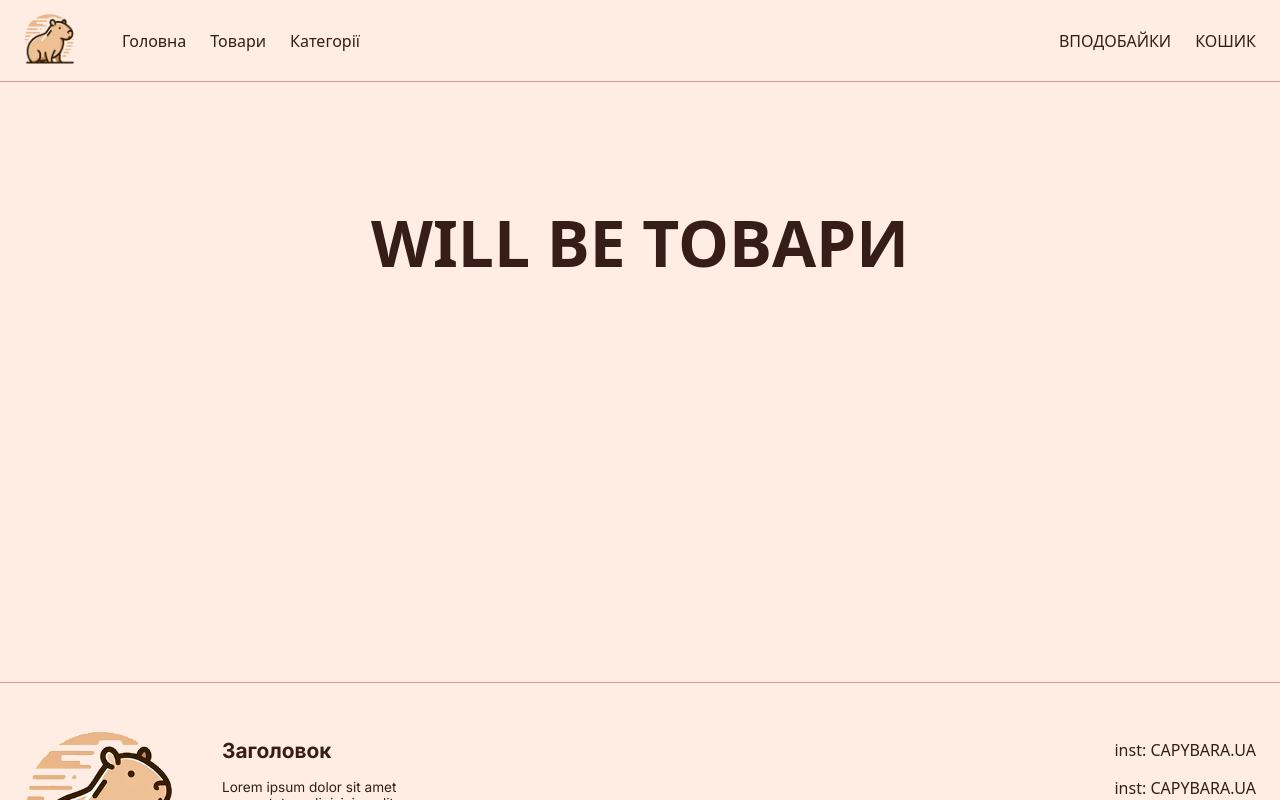
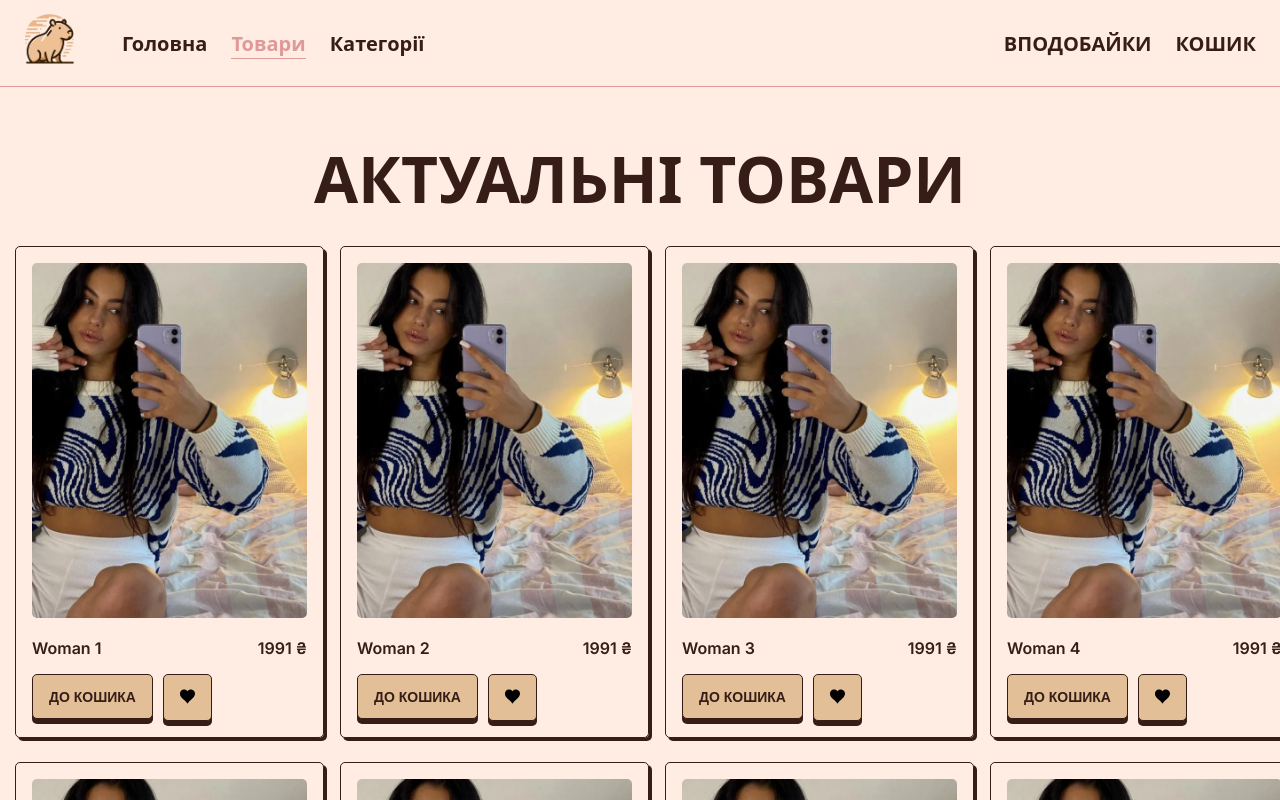
Before and after one commit to misha-mg/capybara-frontend, a SvelteKit app: page /items in a window 1280 px wide. Shown: the top 800 px of the page. Built offline with nearby package versions, Linux system fonts and the light colour scheme; a web font is replaced by a local one.

Commit message:
feature: menu items + items page

```diff
--- a/src/components/Header.svelte
+++ b/src/components/Header.svelte
@@ -1,3 +1,8 @@
+<script>
+  import { page } from "$app/stores";
+  $: currentRoute = $page.url;
+</script>
+
 <section id="header">
   <div class="container">
     <div class="header__left">
@@ -7,9 +12,23 @@
         </a>
       </div>
       <ul class="menu">
-        <li><a href="/">Головна <span></span></a></li>
-        <li><a href="/items">Товари <span></span></a></li>
-        <li><a href="/categories">Категорії <span></span></a></li>
+        <li>
+          <a href="/" class:active={currentRoute.pathname == "/"}
+            >Головна <span></span></a
+          >
+        </li>
+        <li>
+          <a href="/items" class:active={currentRoute.pathname == "/items"}
+            >Товари <span></span></a
+          >
+        </li>
+        <li>
+          <a
+            href="/categories"
+            class:active={currentRoute.pathname == "/categories"}
+            >Категорії <span></span></a
+          >
+        </li>
       </ul>
     </div>
     <div class="header__right">
--- a/src/components/Hero.svelte
+++ b/src/components/Hero.svelte
@@ -7,9 +7,6 @@
   <div class="container">
     <div class="heading">
       <h1>WILL BE БЛОК ГЕРОЙ</h1>
-      <Button text="кнопка +" />
-      <Button text="кнопка -" isDisabled={true} />
-      <Spinner />
     </div>
   </div>
 </section>
--- a/src/components/Popular.svelte
+++ b/src/components/Popular.svelte
@@ -1,4 +1,5 @@
 <script>
+  import Button from "../elements/Button.svelte";
   import SingleItem from "../elements/SingleItem.svelte";
 
   const itemsArr = [
@@ -39,5 +40,8 @@
         <SingleItem {...item} />
       {/each}
     </div>
+    <div class="footer">
+      <Button text="Показати більше" href="/items" />
+    </div>
   </div>
 </section>
--- a/src/elements/Button.svelte
+++ b/src/elements/Button.svelte
@@ -4,8 +4,10 @@
   export let text = "";
   export let isDisabled = false;
   export let customClass = "";
+  export let href = "#";
 </script>
 
+<a {href}>
   <button
     class="button {customClass}"
     on:click={customFunction}
@@ -16,3 +18,4 @@
       {text}
     </span>
   </button>
+</a>
--- a/src/elements/SingleItem.svelte
+++ b/src/elements/SingleItem.svelte
@@ -6,7 +6,7 @@
   export let img = [];
 </script>
 
-<div class="item-wrapper">
+<div class="item-wrapper" id="single-item">
   <div class="item">
     <div class="item__image">
       <img src="/item-image.jpg" alt="" />
--- a/src/resources/css/app.css
+++ b/src/resources/css/app.css
@@ -81,9 +81,10 @@ section#header .container .header__left .menu {
   display: flex;
   align-items: center;
   gap: 1.5rem;
+  font-weight: bold;
 }
 section#header .container .header__left .menu li > a {
-  font-size: 1rem;
+  font-size: 1.25rem;
   position: relative;
 }
 section#header .container .header__left .menu li > a span {
@@ -99,10 +100,19 @@ section#header .container .header__left .menu li > a:hover span {
   width: 100%;
   background-color: var(--focus-color);
 }
+section#header .container .header__left .menu li > a.active {
+  color: var(--focus-color);
+}
+section#header .container .header__left .menu li > a.active span {
+  width: 100%;
+  background-color: var(--focus-color);
+}
 section#header .container .header__right {
   display: flex;
   align-items: center;
   gap: 1.5rem;
+  font-size: 1.25rem;
+  font-weight: bold;
 }
 
 section#footer {
@@ -162,6 +172,11 @@ section#popular {
 section#popular .content {
   display: flex;
   justify-content: space-between;
+  margin-bottom: 2rem;
+}
+section#popular .footer {
+  display: flex;
+  justify-content: center;
 }
 
 section#hero {
@@ -177,15 +192,23 @@ section#hero .heading h1 {
 }
 
 section#items {
-  height: 20rem;
   display: flex;
   justify-content: center;
   align-items: center;
+  padding: 3rem 0;
 }
 section#items .heading h1 {
   font-size: 4rem;
   font-family: var(--focus-font);
   text-align: center;
+  margin: 0 0 1.5rem;
+}
+section#items .content {
+  display: flex;
+  justify-content: space-between;
+  flex-wrap: wrap;
+  gap: 1.5rem;
+  margin-bottom: 2rem;
 }
 
 section#categories {
@@ -243,18 +266,22 @@ section#categories .heading h1 {
   }
 }
 .spinner {
-  margin: 40px;
-  height: 20px;
-  width: 100px;
+  margin: 40px auto;
+  width: 100%;
+  aspect-ratio: 5;
+  max-width: 300px;
   display: flex;
   gap: 2px;
 }
 .spinner .item {
-  width: 7px;
+  width: 9%;
   height: 100%;
   background-color: var(--text-color);
   opacity: 0;
   transition: all 0.2s;
+  border: solid 1px var(--text-color);
+  box-shadow: 3px 3px 0px var(--text-color);
+  border-radius: 3px;
   animation: movement 0.5s infinite alternate ease-in-out;
 }
 .spinner .item:nth-child(2) {
@@ -285,11 +312,10 @@ section#categories .heading h1 {
   animation-delay: 1s;
 }
 
-.item-wrapper {
+#single-item {
   width: 22%;
 }
-
-.item {
+#single-item .item {
   position: relative;
   top: 0;
   right: 0;
@@ -300,42 +326,42 @@ section#categories .heading h1 {
   box-shadow: 3px 3px 0px var(--text-color);
   transition: all 0.1s;
 }
-.item:hover {
+#single-item .item:hover {
   box-shadow: 3px 3px 5px var(--text-color);
 }
-.item .item__image {
+#single-item .item .item__image {
   width: 100%;
   aspect-ratio: 0.775;
   margin-bottom: 1rem;
 }
-.item .item__image img {
+#single-item .item .item__image img {
   width: 100%;
   height: 100%;
   -o-object-fit: cover;
      object-fit: cover;
   border-radius: 5px;
 }
-.item .item__info {
+#single-item .item .item__info {
   margin-bottom: 1rem;
   display: flex;
   justify-content: space-between;
   font-weight: 600;
 }
-.item .item__info .name {
+#single-item .item .item__info .name {
   max-width: 70%;
 }
-.item .item__action {
+#single-item .item .item__action {
   display: flex;
   gap: 10px;
 }
-.item .item__action button {
+#single-item .item .item__action button {
   width: 100%;
 }
-.item .item__action .like {
+#single-item .item .item__action .like {
   width: -moz-min-content;
   width: min-content;
 }
-.item .item__action .like img {
+#single-item .item .item__action .like img {
   width: 15px;
   height: 15px;
 }/*# sourceMappingURL=app.css.map */
--- a/src/resources/styles/components/_item-card.scss
+++ b/src/resources/styles/components/_item-card.scss
@@ -1,6 +1,7 @@
-.item-wrapper {
+
+
+#single-item {
     width: 22%;
-}
   .item {
     position: relative;
     top: 0;
@@ -10,12 +11,11 @@
     border-radius: 5px;
     width: 100%;
     box-shadow: 3px 3px 0px $text-color;
-  transition: all .1s;
+    transition: all 0.1s;
 
     &:hover {
       box-shadow: 3px 3px 5px $text-color;
     }
-
 
     .item__image {
       width: 100%;
@@ -57,3 +57,4 @@
       }
     }
   }
+}
--- a/src/resources/styles/page-parts/_header.scss
+++ b/src/resources/styles/page-parts/_header.scss
@@ -24,10 +24,11 @@ section#header {
         display: flex;
         align-items: center;
         gap: 1.5rem;
+        font-weight: bold;
 
         li > a {
 
-          font-size: 1rem;
+          font-size: 1.25rem;
           position: relative;
 
           span {
@@ -44,6 +45,14 @@ section#header {
             width: 100%;
             background-color: $focus-color;
           }
+          &.active {
+            color: $focus-color;
+
+            & span {
+              width: 100%;
+              background-color: $focus-color;
+            }
+          }
         }
       }
     }
@@ -52,6 +61,8 @@ section#header {
       display: flex;
       align-items: center;
       gap: 1.5rem;
+      font-size: 1.25rem;
+      font-weight: bold;
     }
   }
 }
--- a/src/resources/styles/page-parts/_items.scss
+++ b/src/resources/styles/page-parts/_items.scss
@@ -1,14 +1,22 @@
 section#items {
-    height: 20rem;
     display: flex;
     justify-content: center;
     align-items: center;
+    padding: 3rem 0;
 
     .heading {
       h1 {
         font-size: 4rem;
         font-family: $focus-font;
         text-align: center;
+        margin: 0 0 1.5rem;
       }
     }
+    .content {
+      display: flex;
+      justify-content: space-between;
+      flex-wrap: wrap;
+      gap: 1.5rem;
+      margin-bottom: 2rem;
   }
+  }
--- a/src/resources/styles/page-parts/_popular.scss
+++ b/src/resources/styles/page-parts/_popular.scss
@@ -4,5 +4,11 @@ section#popular {
     .content {
         display: flex;
         justify-content: space-between;
+        margin-bottom: 2rem;
+    }
+    .footer {
+        display: flex;
+        justify-content: center;
+
     }
 }
--- a/src/routes/items/+page.svelte
+++ b/src/routes/items/+page.svelte
@@ -1,7 +1,67 @@
+<script>
+  import SingleItem from "../../elements/SingleItem.svelte";
+
+  const itemsArr = [
+    {
+      name: "Woman 1",
+      price: "1991",
+      isHeart: false,
+      img: "",
+    },
+    {
+      name: "Woman 2",
+      price: "1991",
+      isHeart: false,
+      img: "",
+    },
+    {
+      name: "Woman 3",
+      price: "1991",
+      isHeart: false,
+      img: "",
+    },
+    {
+      name: "Woman 4",
+      price: "1991",
+      isHeart: false,
+      img: "",
+    },
+    {
+      name: "Woman 1",
+      price: "1991",
+      isHeart: false,
+      img: "",
+    },
+    {
+      name: "Woman 2",
+      price: "1991",
+      isHeart: false,
+      img: "",
+    },
+    {
+      name: "Woman 3",
+      price: "1991",
+      isHeart: false,
+      img: "",
+    },
+    {
+      name: "Woman 4",
+      price: "1991",
+      isHeart: false,
+      img: "",
+    },
+  ];
+</script>
+
 <section id="items">
   <div class="container">
     <div class="heading">
-      <h1>WILL BE ТОВАРИ</h1>
+      <h1>АКТУАЛЬНІ ТОВАРИ</h1>
+    </div>
+    <div class="content">
+      {#each itemsArr as item}
+        <SingleItem {...item} />
+      {/each}
     </div>
   </div>
 </section>
```
Also changed, not shown: src/resources/styles/components/_spinner.scss (+9 -7 lines), 1 other file (tests, documents, lock files or other folders). Lines whose indentation alone changed are shown as unchanged.
